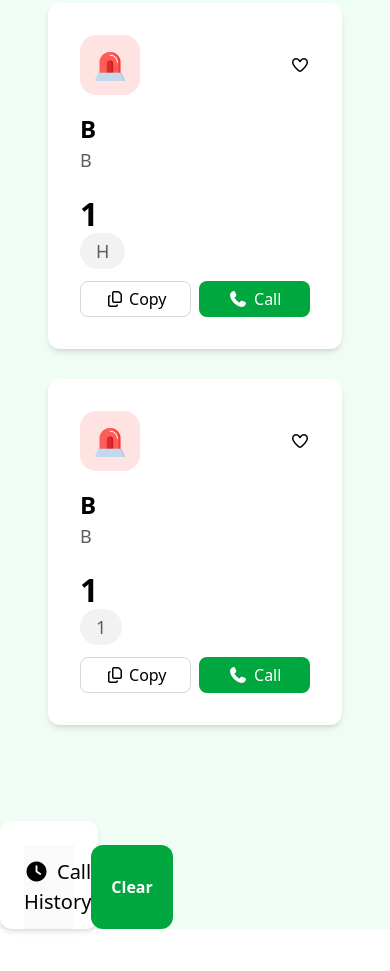
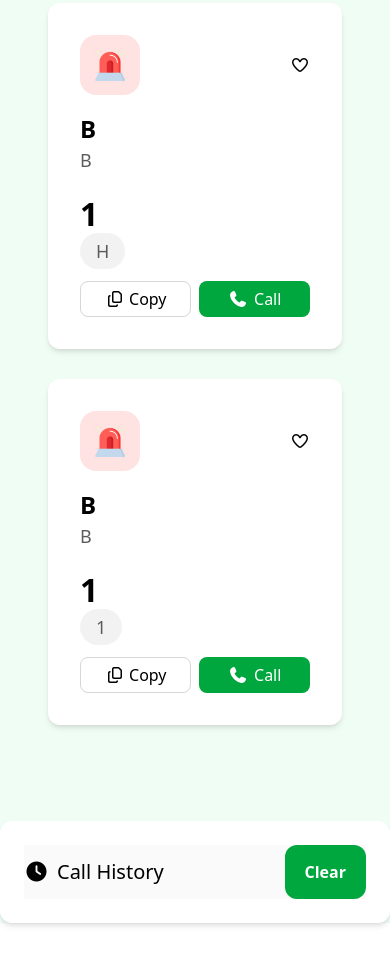
Before and after one commit to NAF-verse/Assignment-5, a plain HTML site: page index.html in a window 390 px wide. Shown: the part 3151-4122 px from the top of the page. Drawn offline with nearby package versions, Linux system fonts and the light colour scheme.

Commit message:
Correction: make history section responsive

```diff
--- a/index.html
+++ b/index.html
@@ -262,7 +262,7 @@
                 </div>
             </div>
         </div>
-        <div id="history" class="px-6 bg-white rounded-xl pt-6 my-12 mr-12 w-1/4 shadow-md">
+        <div id="history" class="px-6 bg-white rounded-xl py-6 my-12 lg:mr-12 lg:w-1/4 shadow-md">
             <div class="flex justify-between bg-[#fafafa]">
                 <p class="py-3 text-[20px] font-medium"><i class="fa-solid fa-clock mr-2"></i>Call History</p>
                 <button id="history-btn" class=" text-white text-[16px] font-semibold bg-[#00A63E] lg:rounded-[50px] lg:py-[14px] px-5 py-3 rounded-xl lg:px-9">Clear</button>
```
